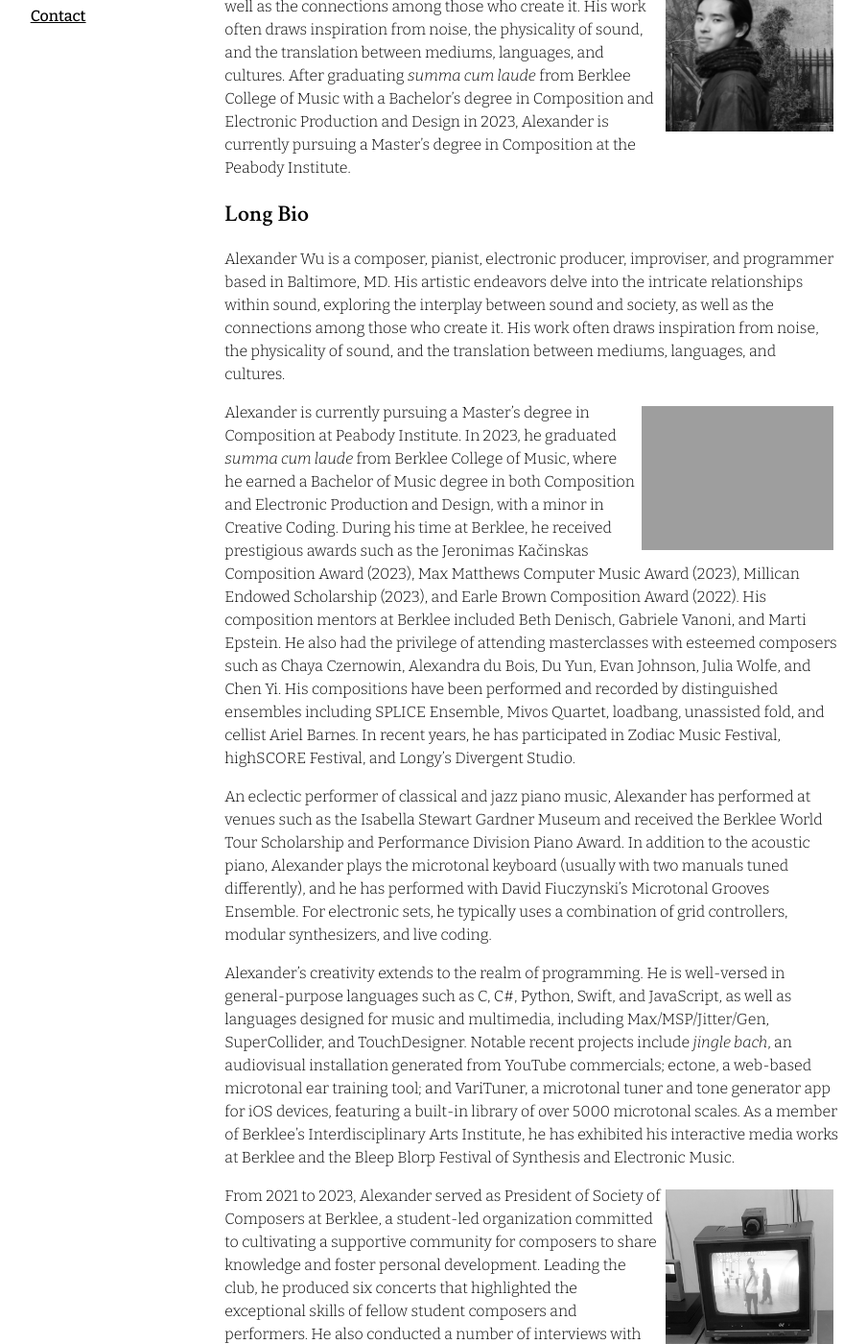
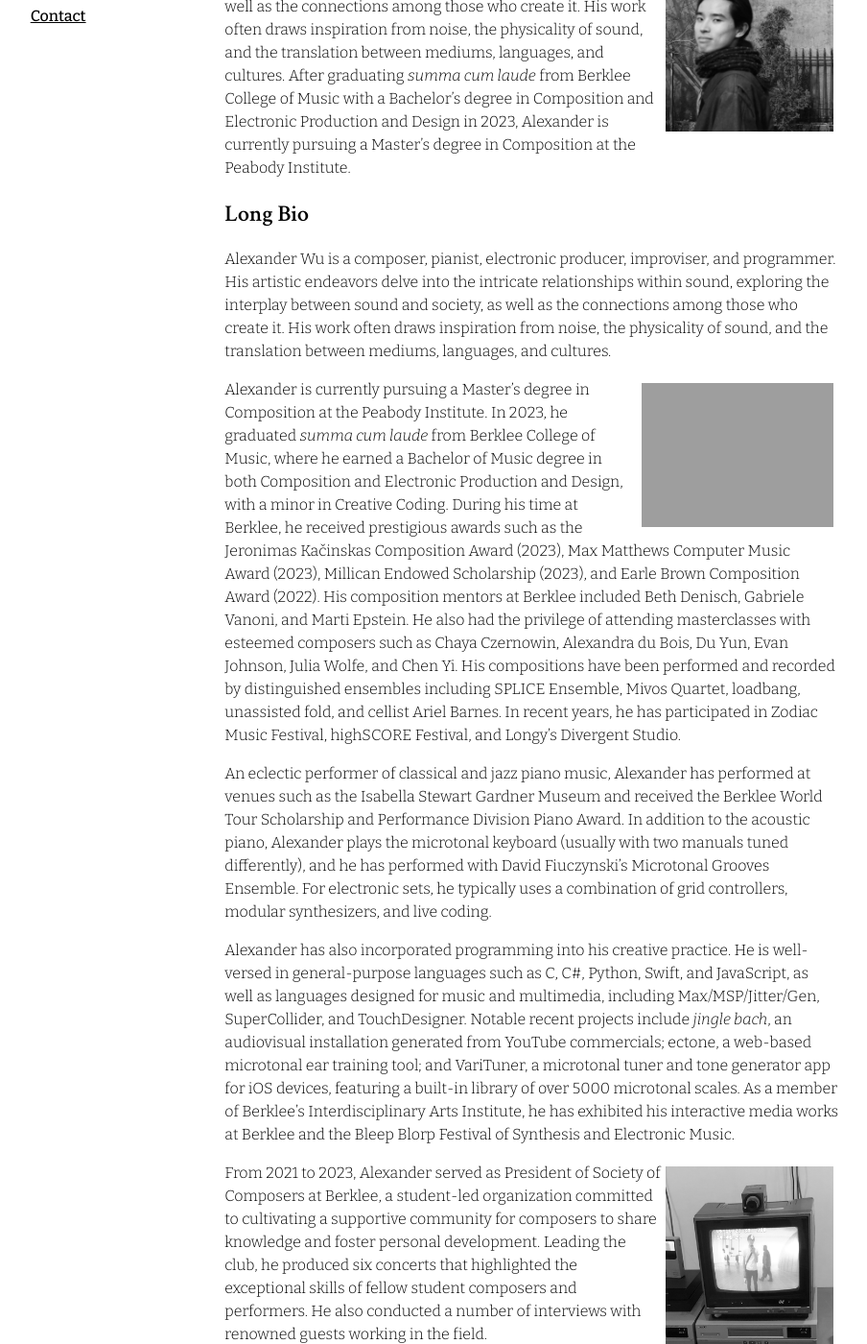
Before and after one commit to aleksuuu/aleksuuu.github.io, a Jekyll site: the page built from about.md, in a window 1280 px wide and 1400 px high, scrolled down 272 px. Shown: the whole window at 96% size, without its empty margins (99-1003 px from the left). Built offline with Jekyll 4.4.1, drawn with Linux system fonts in a browser that asks for light colours.

Commit message:
Update about.md

```diff
--- a/about.md
+++ b/about.md
@@ -9,15 +9,15 @@
 
 ## Long Bio
 
-Alexander Wu is a composer, pianist, electronic producer, improviser, and programmer based in Baltimore, MD. His artistic endeavors delve into the intricate relationships within sound, exploring the interplay between sound and society, as well as the connections among those who create it. His work often draws inspiration from noise, the physicality of sound, and the translation between mediums, languages, and cultures.
+Alexander Wu is a composer, pianist, electronic producer, improviser, and programmer. His artistic endeavors delve into the intricate relationships within sound, exploring the interplay between sound and society, as well as the connections among those who create it. His work often draws inspiration from noise, the physicality of sound, and the translation between mediums, languages, and cultures.
 
 ![Alexander playing the piano behind plants, shea butter, and a few books titled "Sellout" placed on black shelves]({{ site.imgurl | absolute_url }}/gardner-portrait.png){: width="200" style="float: right; padding: 5px;" }
 
-Alexander is currently pursuing a Master's degree in Composition at Peabody Institute. In 2023, he graduated *summa cum laude* from Berklee College of Music, where he earned a Bachelor of Music degree in both Composition and Electronic Production and Design, with a minor in Creative Coding. During his time at Berklee, he received prestigious awards such as the Jeronimas Kačinskas Composition Award (2023), Max Matthews Computer Music Award (2023), Millican Endowed Scholarship (2023), and Earle Brown Composition Award (2022). His composition mentors at Berklee included Beth Denisch, Gabriele Vanoni, and Marti Epstein. He also had the privilege of attending masterclasses with esteemed composers such as Chaya Czernowin, Alexandra du Bois, Du Yun, Evan Johnson, Julia Wolfe, and Chen Yi. His compositions have been performed and recorded by distinguished ensembles including SPLICE Ensemble, Mivos Quartet, loadbang, unassisted fold, and cellist Ariel Barnes. In recent years, he has participated in Zodiac Music Festival, highSCORE Festival, and Longy’s Divergent Studio.
+Alexander is currently pursuing a Master's degree in Composition at the Peabody Institute. In 2023, he graduated *summa cum laude* from Berklee College of Music, where he earned a Bachelor of Music degree in both Composition and Electronic Production and Design, with a minor in Creative Coding. During his time at Berklee, he received prestigious awards such as the Jeronimas Kačinskas Composition Award (2023), Max Matthews Computer Music Award (2023), Millican Endowed Scholarship (2023), and Earle Brown Composition Award (2022). His composition mentors at Berklee included Beth Denisch, Gabriele Vanoni, and Marti Epstein. He also had the privilege of attending masterclasses with esteemed composers such as Chaya Czernowin, Alexandra du Bois, Du Yun, Evan Johnson, Julia Wolfe, and Chen Yi. His compositions have been performed and recorded by distinguished ensembles including SPLICE Ensemble, Mivos Quartet, loadbang, unassisted fold, and cellist Ariel Barnes. In recent years, he has participated in Zodiac Music Festival, highSCORE Festival, and Longy’s Divergent Studio.
 
 An eclectic performer of classical and jazz piano music, Alexander has performed at venues such as the Isabella Stewart Gardner Museum and received the Berklee World Tour Scholarship and Performance Division Piano Award. In addition to the acoustic piano, Alexander plays the microtonal keyboard (usually with two manuals tuned differently), and he has performed with David Fiuczynski’s Microtonal Grooves Ensemble. For electronic sets, he typically uses a combination of grid controllers, modular synthesizers, and live coding.
 
-Alexander’s creativity extends to the realm of programming. He is well-versed in general-purpose languages such as C, C#, Python, Swift, and JavaScript, as well as languages designed for music and multimedia, including Max/MSP/Jitter/Gen, SuperCollider, and TouchDesigner. Notable recent projects include *jingle bach*, an audiovisual installation generated from YouTube commercials; ectone, a web-based microtonal ear training tool; and VariTuner, a microtonal tuner and tone generator app for iOS devices, featuring a built-in library of over 5000 microtonal scales. As a member of Berklee’s Interdisciplinary Arts Institute, he has exhibited his interactive media works at Berklee and the Bleep Blorp Festival of Synthesis and Electronic Music.
+Alexander has also incorporated programming into his creative practice. He is well-versed in general-purpose languages such as C, C#, Python, Swift, and JavaScript, as well as languages designed for music and multimedia, including Max/MSP/Jitter/Gen, SuperCollider, and TouchDesigner. Notable recent projects include *jingle bach*, an audiovisual installation generated from YouTube commercials; ectone, a web-based microtonal ear training tool; and VariTuner, a microtonal tuner and tone generator app for iOS devices, featuring a built-in library of over 5000 microtonal scales. As a member of Berklee’s Interdisciplinary Arts Institute, he has exhibited his interactive media works at Berklee and the Bleep Blorp Festival of Synthesis and Electronic Music.
 
 ![A CCTV monitor with a camera above it showing an image of Alexander holding his phone standing in front]({{ site.imgurl | absolute_url }}/info-america.png){: width="175" style="float: right; padding: 5px;" }
 
```
